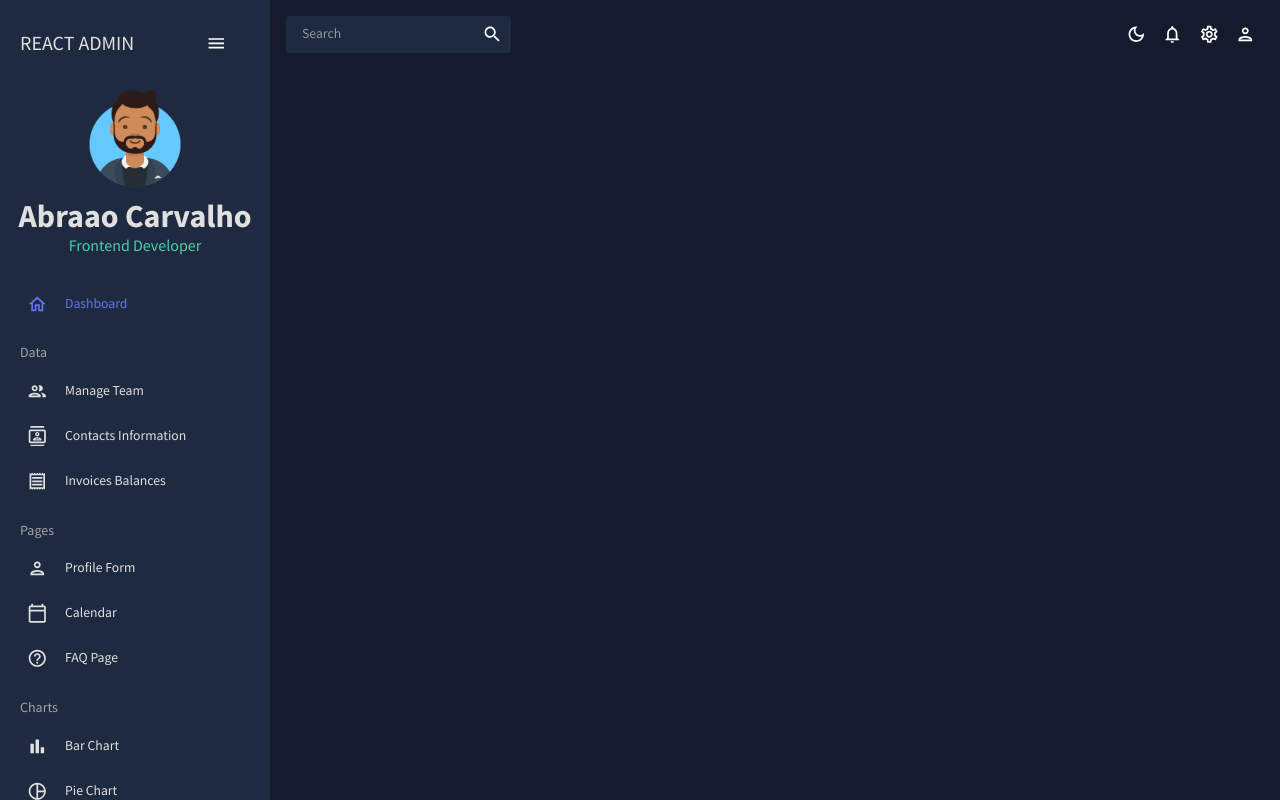
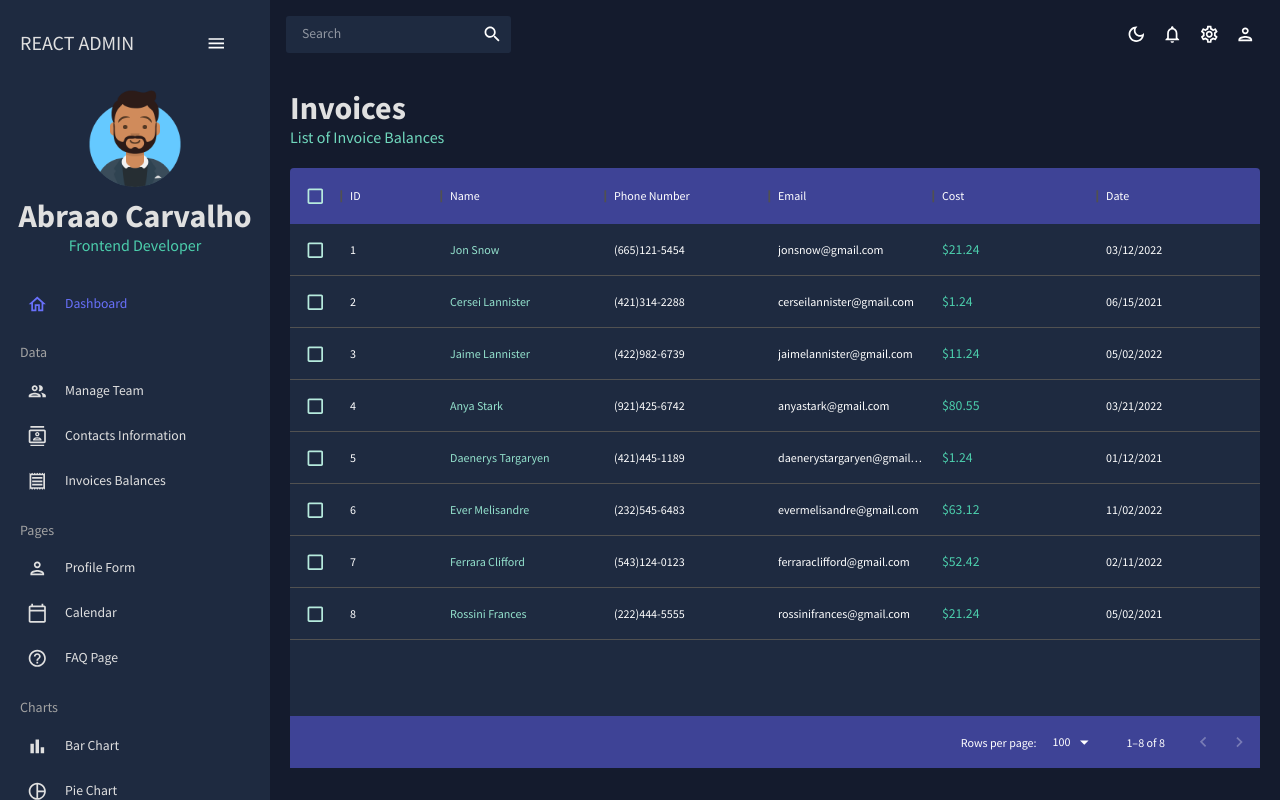
Before and after one commit to abrahamcarvalhoo/dashboard, a React (Create React App) app: page /invoices in a window 1280 px wide. Built offline with nearby package versions, Linux system fonts and the light colour scheme.

Commit message:
Added Invoices

```diff
--- a/src/App.js
+++ b/src/App.js
@@ -6,7 +6,7 @@
 import Dashboard from "./scenes/dashboard";
 import Team from "./scenes/team";
 import Contacts from "./scenes/contacts";
-// import Invoices from "./scenes/invoices";
+import Invoices from "./scenes/invoices";
 // import Form from "./scenes/form";
 // import Bar from "./scenes/bar";
 // import Pie from "./scenes/pie";
@@ -30,7 +30,7 @@
             <Route path="/" element={<Dashboard />} />
             <Route path="/team" element={<Team />} />
             <Route path="/contacts" element={<Contacts />} />
-            {/* <Route path="/invoices" element={<Invoices />} /> */}
+            <Route path="/invoices" element={<Invoices />} />
             {/* <Route path="/form" element={<Form />} /> */}
             {/* <Route path="/bar" element={<Bar />} /> */}
             {/* <Route path="/pie" element={<Pie />} /> */}
--- /dev/null
+++ b/src/scenes/invoices/index.jsx
@@ -0,0 +1,58 @@
+import { Box, Typography, useTheme } from "@mui/material";
+import { DataGrid } from "@mui/x-data-grid";
+import { tokens } from "../../theme";
+import { mockDataInvoices } from "../../data/mockData";
+import Header from "../../components/Header";
+
+const Invoices = () => {
+  const theme = useTheme();
+  const colors = tokens(theme.palette.mode);
+
+  const columns = [
+    { field: "id", headerName: "ID" },
+    { field: "name", headerName: "Name", flex: 1, cellClassName: "name-column--cell" },
+    { field: "phone", headerName: "Phone Number", flex: 1 },
+    { field: "email", headerName: "Email", flex: 1 },
+    { field: "cost", headerName: "Cost", flex: 1, renderCell: (params) => (
+      <Typography color={colors.greenAccent[500]}>
+        ${params.row.cost}
+      </Typography>
+    )},
+    { field: "date", headerName: "Date", flex: 1 },
+  ];
+
+  return (
+    <Box m="20px">
+      <Header title="Invoices" subtitle="List of Invoice Balances" />
+      <Box height="75vh" sx={{
+        "& .MuiDataGrid-root": {
+          border: "none"
+        },
+        "& .MuiDataGrid-cell": {
+          borderBottom: "none"
+        },
+        "& .name-column--cell": {
+          color: colors.greenAccent[300]
+        },
+        "& .MuiDataGrid-columnHeaders": {
+          backgroundColor: colors.blueAccent[700],
+          borderBottom: "none"
+        },
+        "& .MuiDataGrid-virtualScroller": {
+          backgroundColor: colors.primary[400]
+        },
+        "& .MuiDataGrid-footerContainer": {
+          backgroundColor: colors.blueAccent[700],
+          borderTop: "none"
+        },
+        "& .MuiCheckbox-root": {
+          color: `${colors.greenAccent[200]} !important`
+        }
+      }}>
+        <DataGrid checkboxSelection rows={mockDataInvoices} columns={columns} />
+      </Box>
+    </Box>
+  )
+}
+
+export default Invoices;
```
